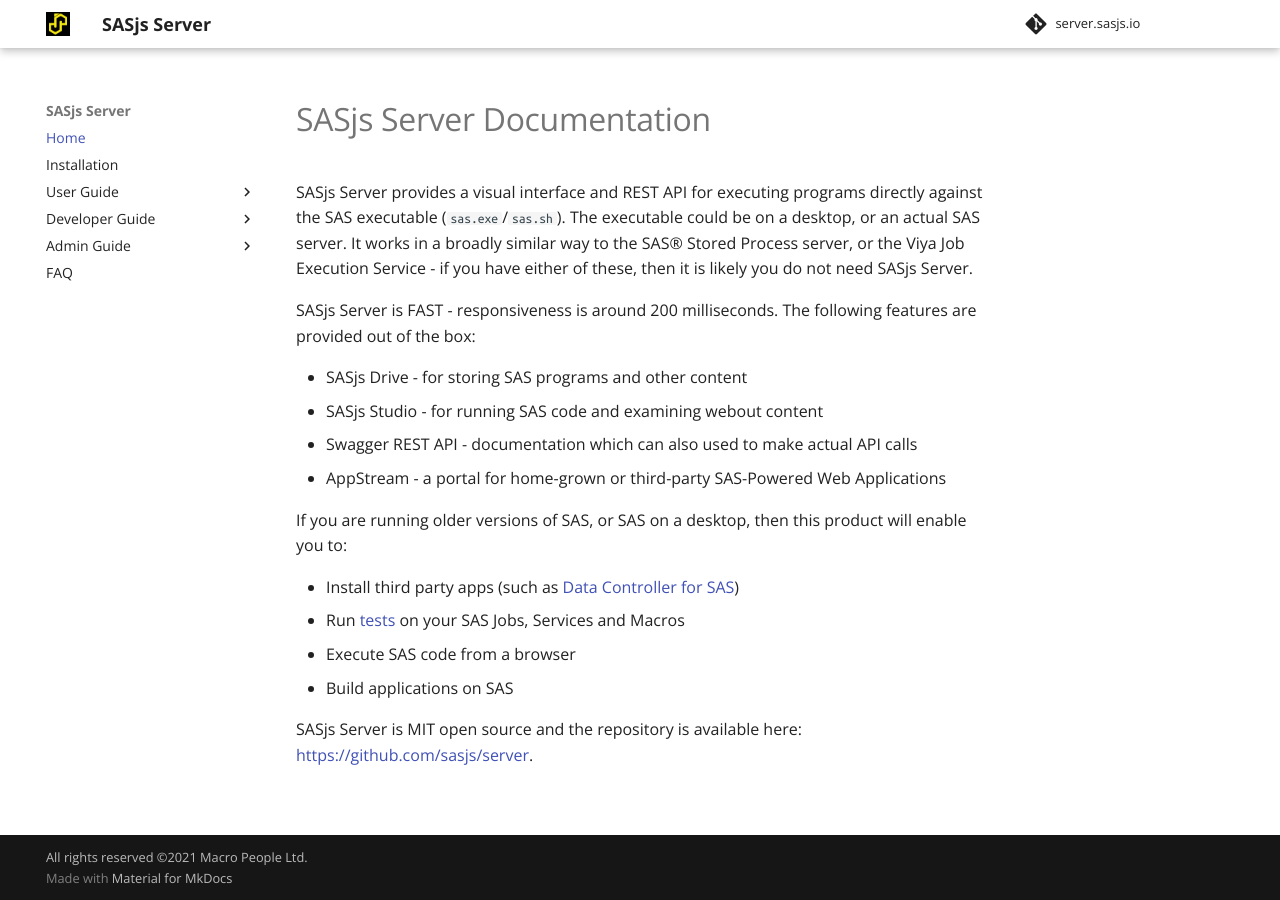
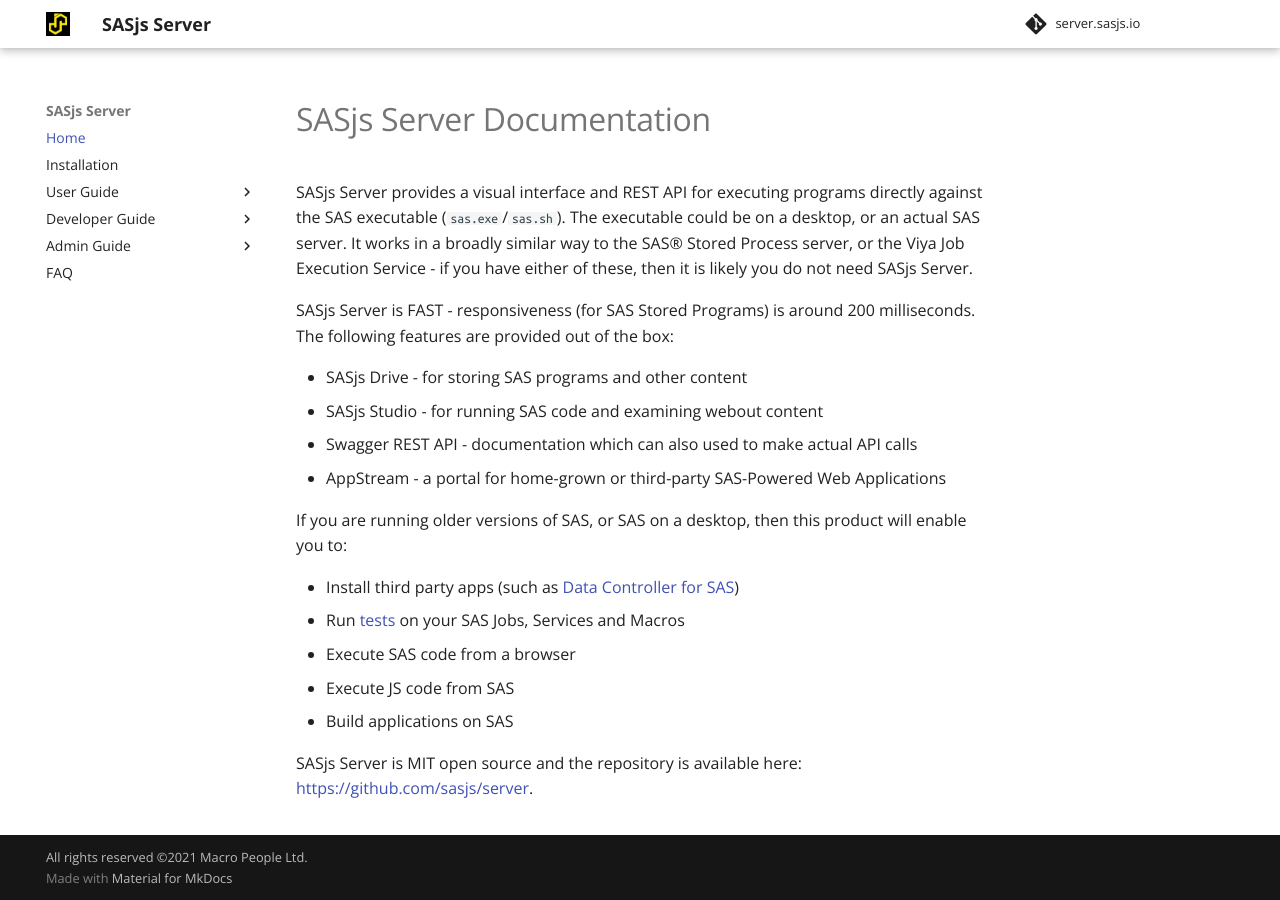
Before and after one commit to sasjs/server.sasjs.io, an MkDocs documentation site: the page built from docs/index.md, in a window 1280 px wide. Built offline with MkDocs 1.6.1 and Material for MkDocs 9.7.7, drawn with Linux system fonts in a browser that asks for light colours.

Commit message:
Update index.md

```diff
--- a/docs/index.md
+++ b/docs/index.md
@@ -2,7 +2,7 @@
 
 SASjs Server provides a visual interface and REST API for executing programs directly against the SAS executable (`sas.exe`/`sas.sh`).  The executable could be on a desktop, or an actual SAS server.  It works in a broadly similar way to the SAS® Stored Process server, or the Viya Job Execution Service - if you have either of these, then it is likely you do not need SASjs Server.
 
-SASjs Server is FAST - responsiveness is around 200 milliseconds.  The following features are provided out of the box:
+SASjs Server is FAST - responsiveness (for SAS Stored Programs) is around 200 milliseconds.  The following features are provided out of the box:
 
 * SASjs Drive - for storing SAS programs and other content
 * SASjs Studio - for running SAS code and examining webout content
@@ -14,6 +14,7 @@
 * Install third party apps (such as [Data Controller for SAS](https://datacontroller.io))
 * Run [tests](https://cli.sasjs.io/test) on your SAS Jobs, Services and Macros
 * Execute SAS code from a browser
+* Execute JS code from SAS
 * Build applications on SAS
 
 SASjs Server is MIT open source and the repository is available here:  [https://github.com/sasjs/server](https://github.com/sasjs/server).
```
